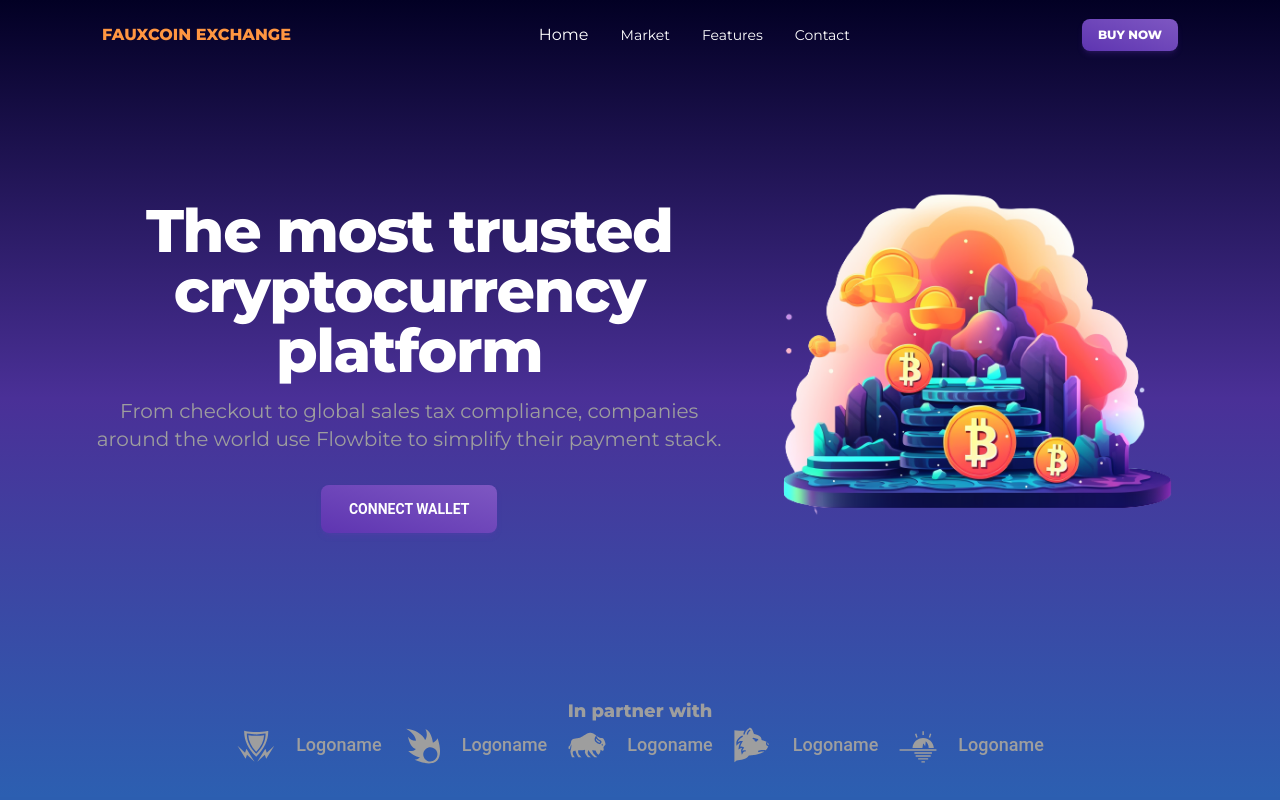
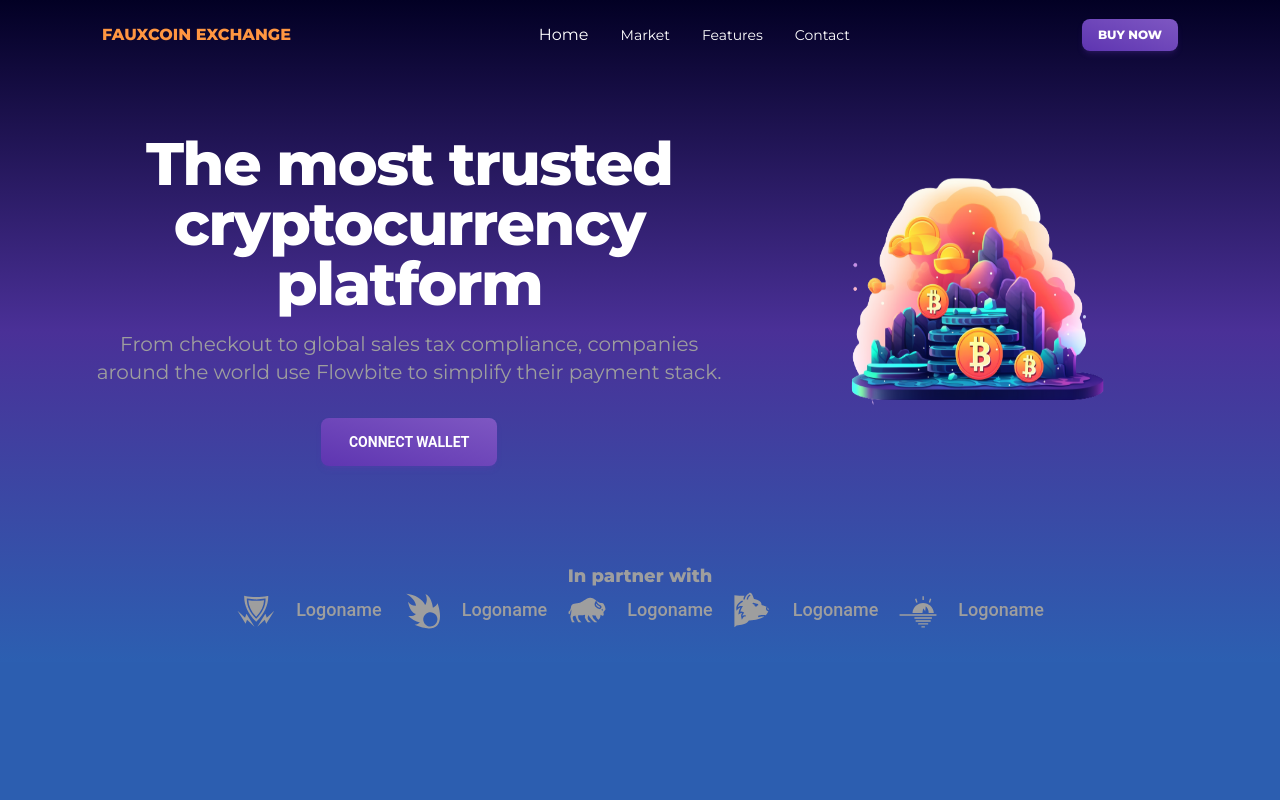
Before and after one commit to Paowiee16/CryptoProject, a React (Vite) app: page / in a window 1280 px wide. Shown: the top 800 px of the page. Built offline with nearby package versions, Linux system fonts and the light colour scheme; no server answers.

Commit message:
fix speed

```diff
--- a/src/components/header/Header.jsx
+++ b/src/components/header/Header.jsx
@@ -21,7 +21,13 @@ function Header() {
             <Wallets />
           </div>
           <div className=" lg:mt-0 lg:col-span-5 flex justify-center ">
-            <img src="cryptoimg.png" alt="mockups" className="floating" />
+            <img
+              src="cryptoimg.png"
+              alt="mockups"
+              className="floating"
+              width={300}
+              height={300}
+            />
           </div>
         </div>
       </section>
--- a/src/components/navbar/Navbar.jsx
+++ b/src/components/navbar/Navbar.jsx
@@ -20,22 +20,34 @@ export default function Example() {
   const navList = (
     <ul className="mb-4 mt-2 flex flex-col gap-2 lg:mb-0 lg:mt-0 lg:flex-row lg:items-center lg:gap-6">
       <Typography as="li" className="p-1 font-normal">
-        <a href="#" className="flex items-center  hover:text-primaryTxtColor">
+        <a
+          href="/Home"
+          className="flex items-center  hover:text-primaryTxtColor"
+        >
           Home
         </a>
       </Typography>
       <Typography as="li" variant="small" className="p-1 font-normal">
-        <a href="#" className="flex items-center  hover:text-primaryTxtColor">
+        <a
+          href="/Market"
+          className="flex items-center  hover:text-primaryTxtColor"
+        >
           Market
         </a>
       </Typography>
       <Typography as="li" variant="small" className="p-1 font-normal">
-        <a href="#" className="flex items-center  hover:text-primaryTxtColor">
+        <a
+          href="/Features"
+          className="flex items-center  hover:text-primaryTxtColor"
+        >
           Features
         </a>
       </Typography>
       <Typography as="li" variant="small" className="p-1 font-normal">
-        <a href="#" className="flex items-center  hover:text-primaryTxtColor">
+        <a
+          href="/Contact"
+          className="flex items-center  hover:text-primaryTxtColor"
+        >
           Contact
         </a>
       </Typography>
```
